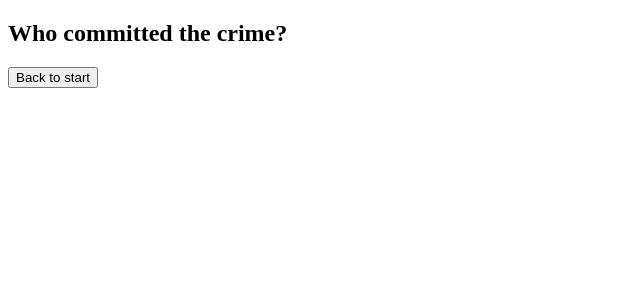
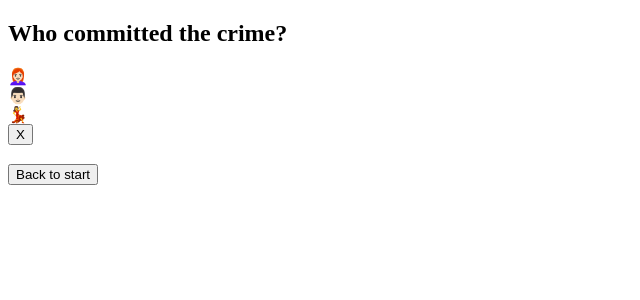
Before and after one commit to keshhaslum/Crimson-Manor, a React (Vite) app in the folder client/: page /finalpage in a window 1280 px wide. Shown: the top 300 px of the page, without its empty margins (0-640 px from the left). Built offline with nearby package versions, Linux system fonts and the light colour scheme.

Commit message:
Added the component suspects to the final page

```diff
--- a/client/src/components/Finalpage.jsx
+++ b/client/src/components/Finalpage.jsx
@@ -1,20 +1,12 @@
-//logo
-//user character emoji
-//box shows 3 added clues
-//"who committed the crime?"
-//get characters by id
-//handle event function, when you click on a subject if is murderer return "correct"
-//else return to homepage
-
-//back to start button navigate to homepage
-
 import React from 'react';
+import Suspects from './Suspects';
 import { Link } from 'react-router-dom';
 
 export default function Finalpage() {
   return (
     <div>
       <h2>Who committed the crime?</h2>
+      <Suspects></Suspects>
 
       <Link to={`/`}>
         <button>Back to start</button>
```
